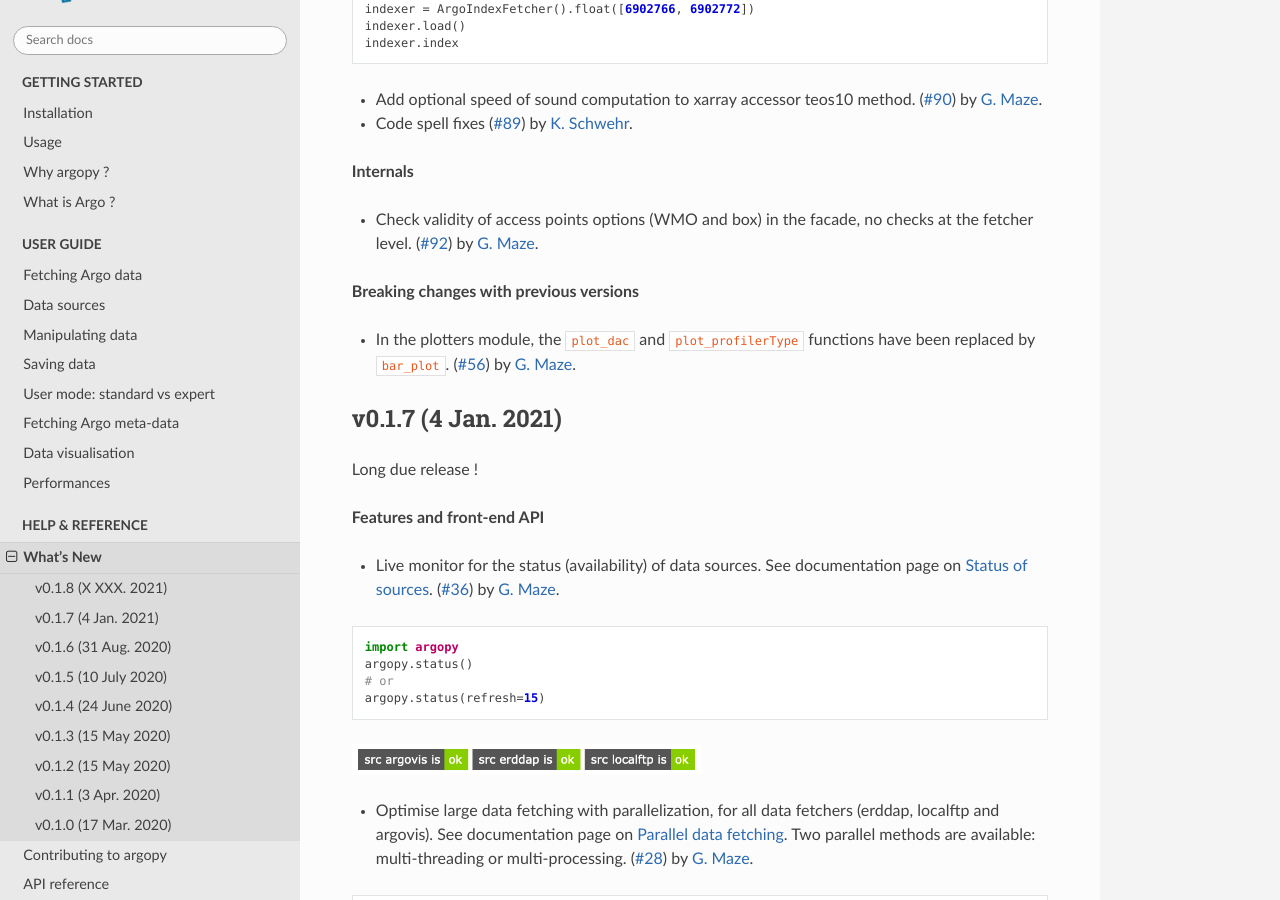
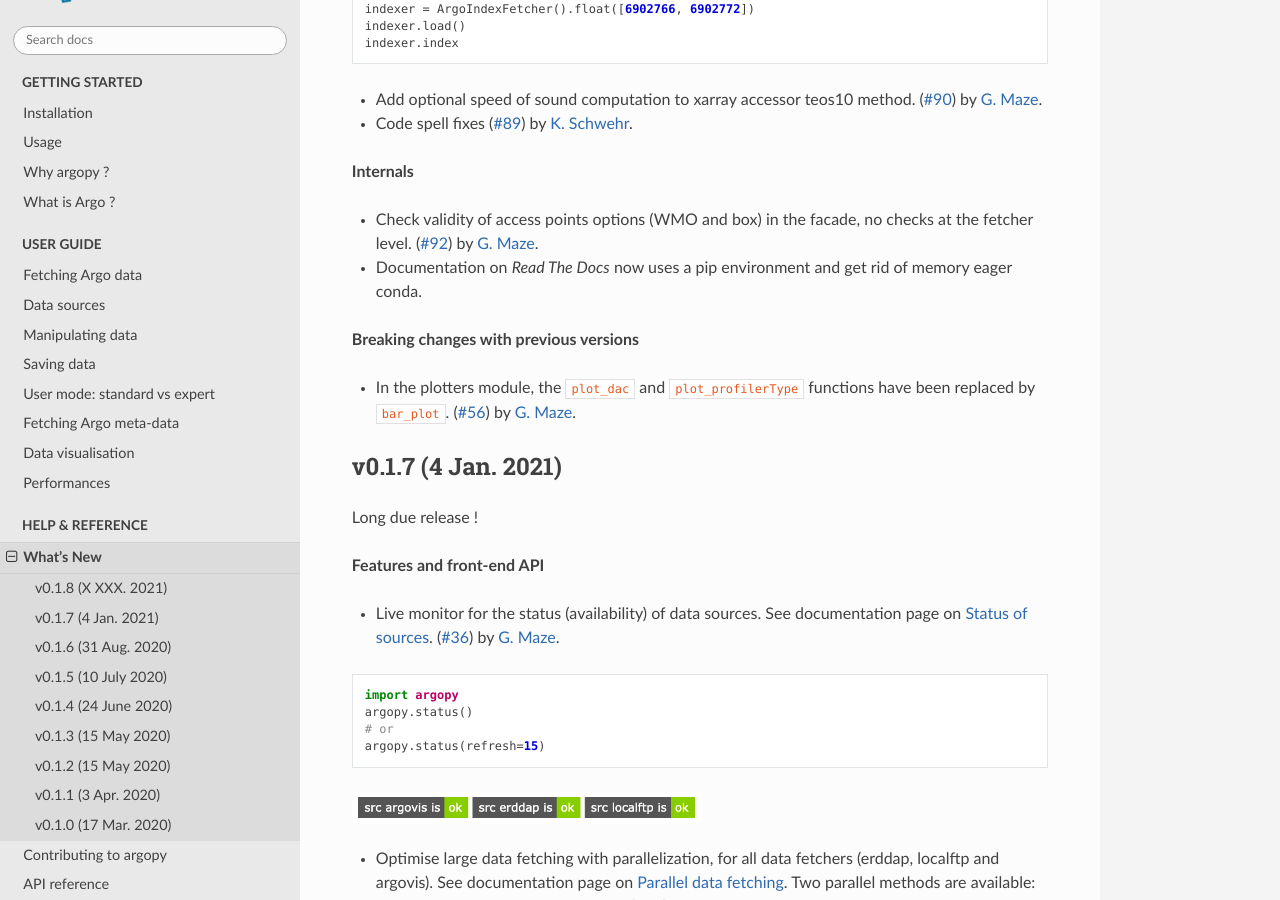
Before and after one commit to hamersu9t/argopy, a Sphinx documentation site: the page built from docs/whats-new.rst, in a window 1280 px wide and 900 px high, scrolled down 897 px. Built offline with Sphinx 7.4.7 and the Read the Docs theme 2.0.0, drawn with Linux system fonts in a browser that asks for light colours; the version number is read from the project's files by our own code.

Commit message:
Update whats-new.rst

```diff
--- a/docs/whats-new.rst
+++ b/docs/whats-new.rst
@@ -52,6 +52,8 @@ v0.1.8 (X XXX. 2021)
 **Internals**
 
 - Check validity of access points options (WMO and box) in the facade, no checks at the fetcher level. (:pr:`92`) by `G. Maze <http://www.github.com/gmaze>`_.
+
+- Documentation on `Read The Docs` now uses a pip environment and get rid of memory eager conda.
 
 **Breaking changes with previous versions**
 
```
